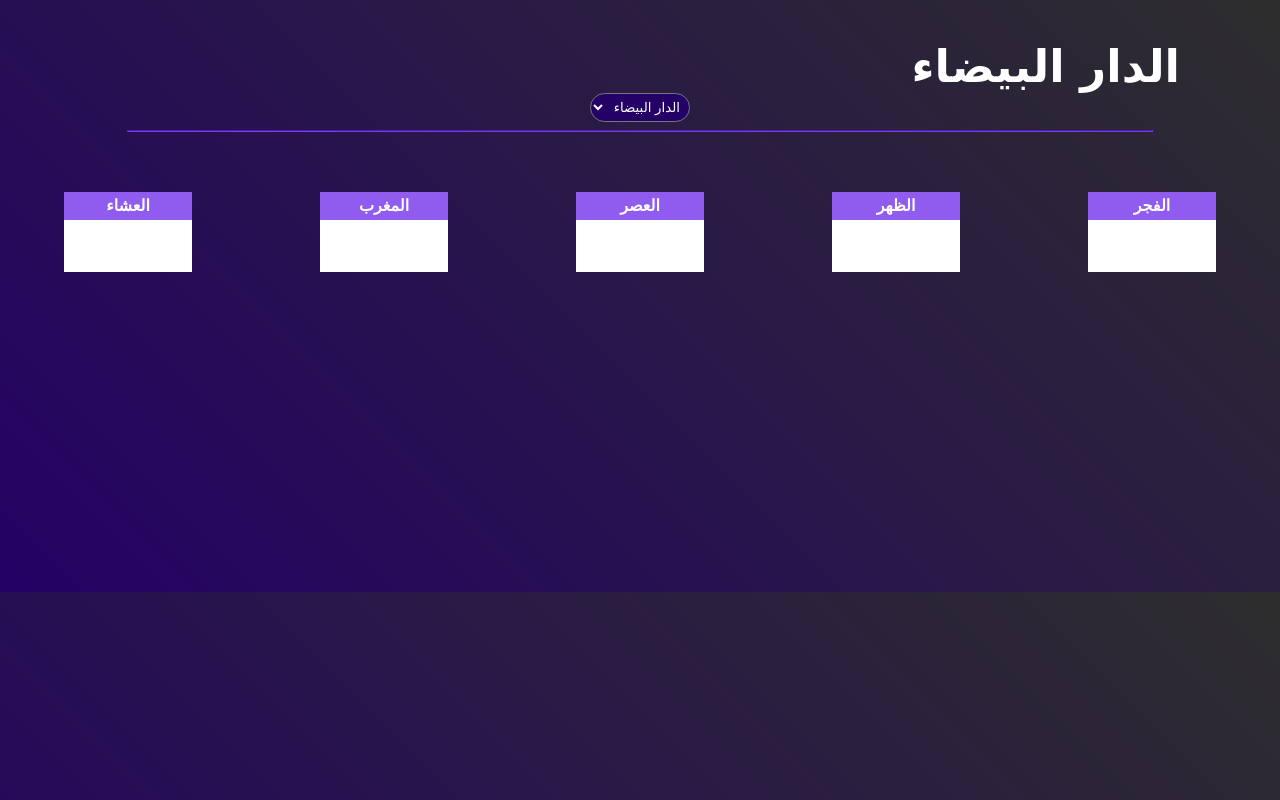
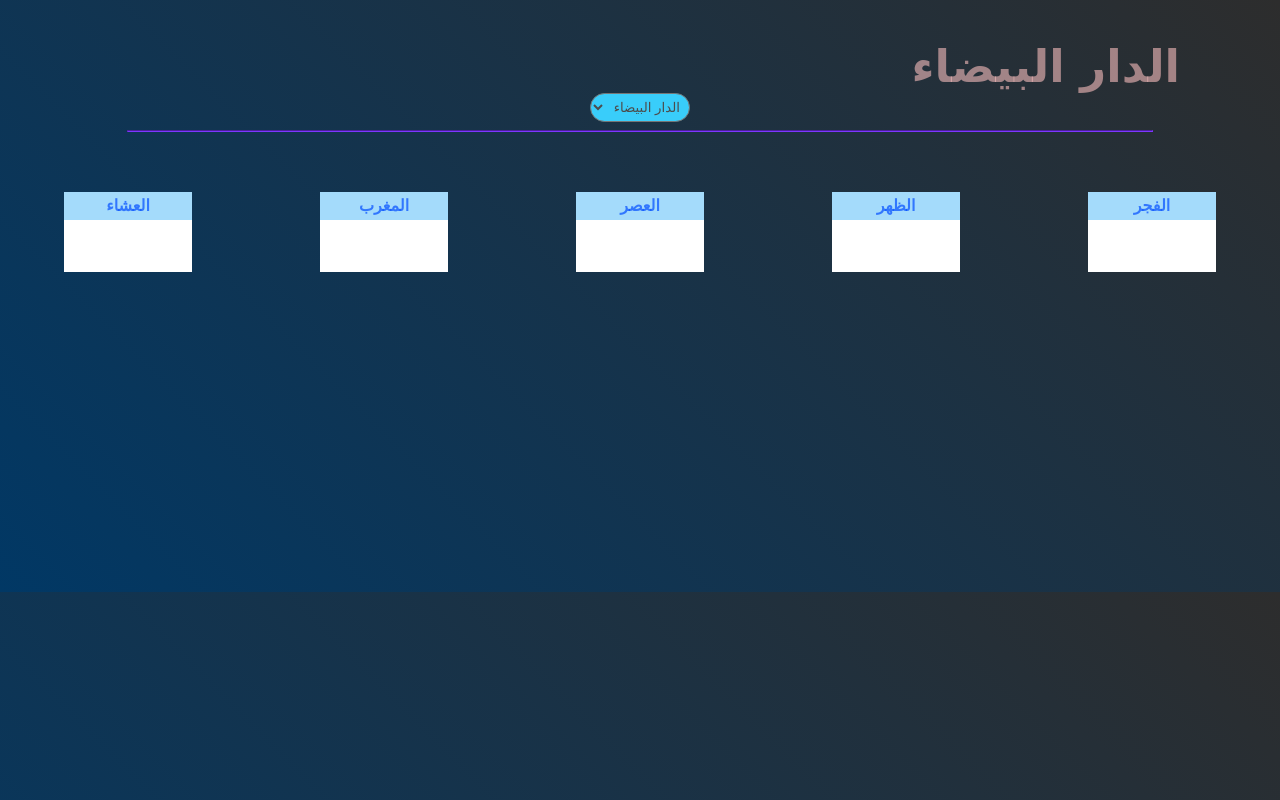
Before and after one commit to ibrataha8/salat-first, a plain HTML site: page index.html in a window 1280 px wide. Drawn offline with nearby package versions, Linux system fonts and the light colour scheme; no server answers; a web font is replaced by a local one.

Commit message:
change style

```diff
--- a/style.css
+++ b/style.css
@@ -12,23 +12,34 @@
 }
 #select-ville{
     background: none;
-    color: white;
+    color: rgb(76, 76, 76);
     border-radius: 50px;
     padding: 5px;
     width: 100px;
-    background-color: #240165;
+    background-color: #39cdfa;
 }
 .name-city{
     margin-right: 100px;
     font-family: 'Marhey', cursive;
     font-size: 30px;
 }
+#name-ville{
+    color: rgba(255, 195, 195, 0.577);
+}
+#name-ville:hover{
+    color: white ;
+}
+#date{
+    font-size: 15px;
+    color: rgba(246, 255, 122, 0.873);
+}
 .date-jour{
     font-family: 'Gulzar', serif;
     font-size: 15px;
 }
 .salate{
-    background-color: #905cef;
+    background-color: #5ebff88f;
+    color: rgba(0, 76, 255, 0.697);
     font-family: 'Courier New', Courier, monospace;
     padding: 4px;
     text-align: center;
@@ -59,7 +70,7 @@ body{
     margin: 0;
     padding: 0;
     box-sizing: border-box;
-    background:linear-gradient(45deg,#240165,rgb(45, 45, 45));
+    background:linear-gradient(45deg,#013865,rgb(45, 45, 45));
     color: white;
     /* height: 100vh; */
 }
```
